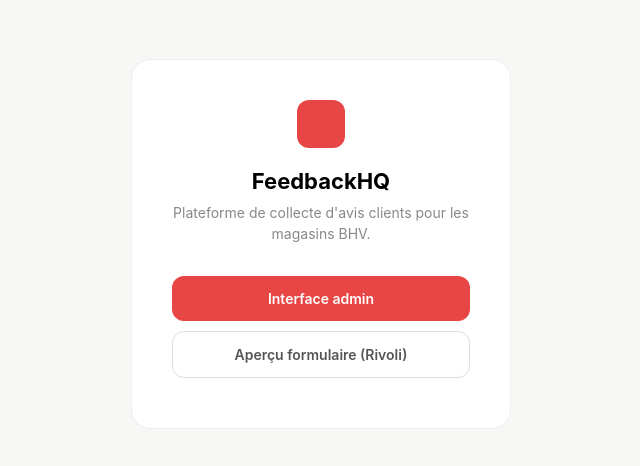
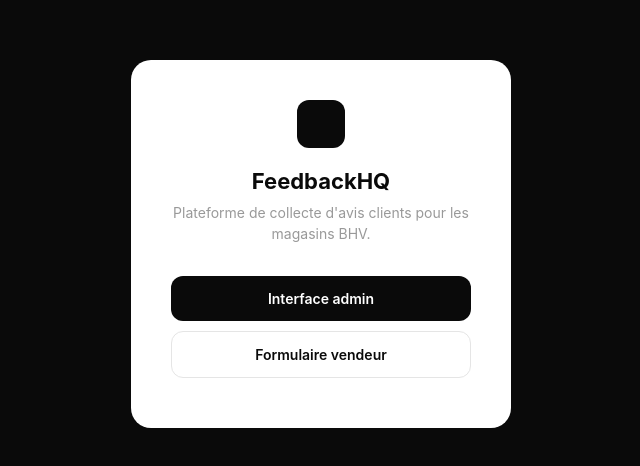
Before and after one commit to Simo-B/FeedbackHQ, a website: page public/index.html in a window 1280 px wide. Shown: the part 156-622 px from the top of the page, without its empty margins (319-959 px from the left). Drawn offline with Linux system fonts and the light colour scheme.

Commit message:
Update index.html

```diff
--- a/public/index.html
+++ b/public/index.html
@@ -6,15 +6,15 @@
 <title>FeedbackHQ</title>
 <style>
   *{box-sizing:border-box;margin:0;padding:0}
-  body{font-family:-apple-system,BlinkMacSystemFont,'Segoe UI',sans-serif;background:#f7f7f5;min-height:100vh;display:flex;align-items:center;justify-content:center;padding:20px}
-  .card{background:white;border-radius:20px;padding:40px;max-width:380px;width:100%;text-align:center;border:1px solid #eee}
-  .logo-sq{width:48px;height:48px;background:#E84545;border-radius:12px;margin:0 auto 20px}
-  h1{font-size:22px;font-weight:700;margin-bottom:8px}
-  p{font-size:14px;color:#888;margin-bottom:32px;line-height:1.5}
+  body{font-family:-apple-system,BlinkMacSystemFont,'Segoe UI',sans-serif;background:#0a0a0a;min-height:100vh;display:flex;align-items:center;justify-content:center;padding:20px}
+  .card{background:#fff;border-radius:20px;padding:40px;max-width:380px;width:100%;text-align:center}
+  .logo-sq{width:48px;height:48px;background:#0a0a0a;border-radius:12px;margin:0 auto 20px}
+  h1{font-size:22px;font-weight:700;margin-bottom:8px;color:#0a0a0a}
+  p{font-size:14px;color:#999;margin-bottom:32px;line-height:1.5}
   .btn{display:block;width:100%;padding:14px;border-radius:12px;font-size:14px;font-weight:600;font-family:inherit;cursor:pointer;text-decoration:none;margin-bottom:10px;transition:opacity .15s}
-  .btn-primary{background:#E84545;color:white;border:none}
-  .btn-secondary{background:white;color:#555;border:1.5px solid #ddd}
-  .btn:hover{opacity:.9}
+  .btn:hover{opacity:.85}
+  .btn-primary{background:#0a0a0a;color:#fff;border:none}
+  .btn-secondary{background:#fff;color:#0a0a0a;border:1.5px solid #e5e5e5}
 </style>
 </head>
 <body>
@@ -23,7 +23,7 @@
   <h1>FeedbackHQ</h1>
   <p>Plateforme de collecte d'avis clients pour les magasins BHV.</p>
   <a href="/admin" class="btn btn-primary">Interface admin</a>
-  <a href="/r?m=rivoli" class="btn btn-secondary">Aperçu formulaire (Rivoli)</a>
+  <a href="/form" class="btn btn-secondary">Formulaire vendeur</a>
 </div>
 </body>
 </html>
```
